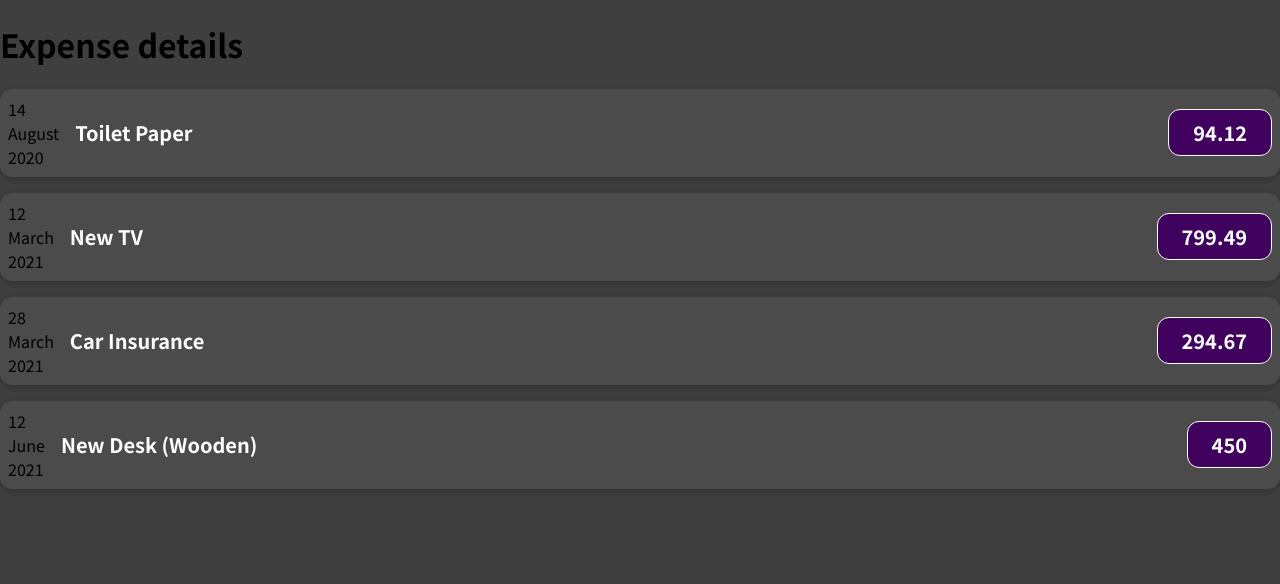
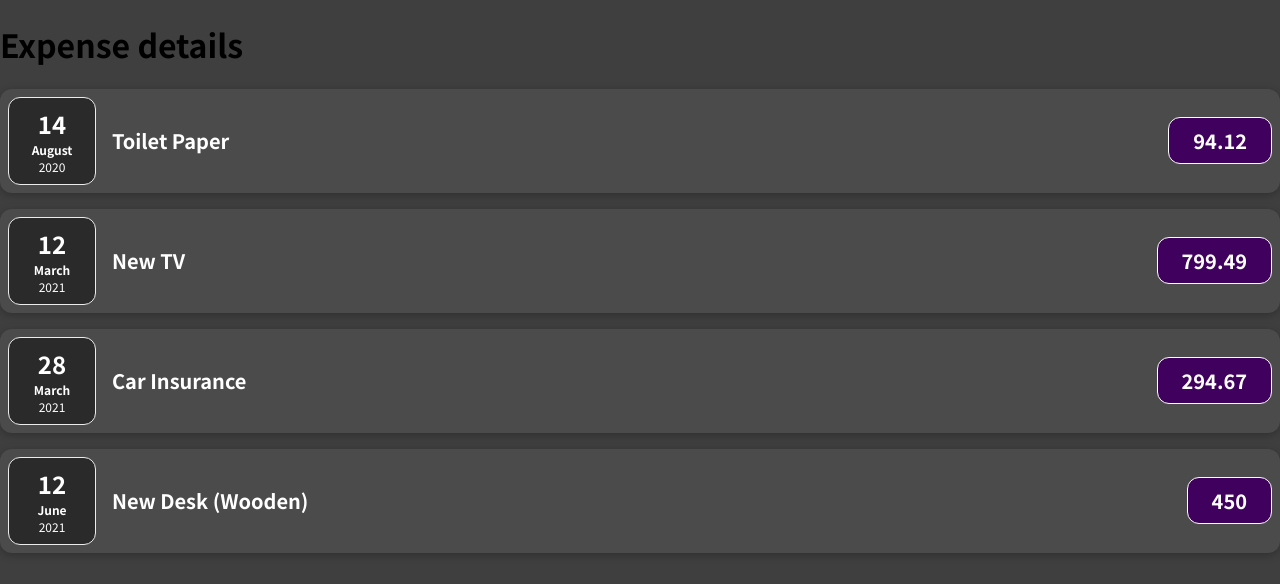
Before and after one commit to Moinulilm10/React_Tutorial, a React (Create React App) app: page / in a window 1280 px wide. Shown: the top 584 px of the page. Built offline with nearby package versions, Linux system fonts and the light colour scheme.

Commit message:
03.15_spilitting component into multiple component

```diff
--- a/src/Component/ExpenseItem/ExpenseItem.js
+++ b/src/Component/ExpenseItem/ExpenseItem.js
@@ -1,17 +1,11 @@
 import React from "react";
+import ExpensesDate from "../ExpensesDate/ExpensesDate";
 import "./ExpenseItem.css";
 
 const ExpenseItem = (props) => {
-  const day = props.date.toLocaleString("en-US", { day: "2-digit" });
-  const month = props.date.toLocaleString("en-US", { month: "long" });
-  const year = props.date.getFullYear();
   return (
     <div className="expense-item">
-      <div>
-        <div>{day}</div>
-        <div>{month}</div>
-        <div>{year}</div>
-      </div>
+      <ExpensesDate date={props.date} />
       {/* <div>{props.date.toISOString()}</div> */}
       <div className="expense-item__description">
         <h2>{props.title}</h2>
--- /dev/null
+++ b/src/Component/ExpensesDate/ExpensesDate.css
@@ -0,0 +1,26 @@
+.expense-date {
+  display: flex;
+  flex-direction: column;
+  width: 5.5rem;
+  height: 5.5rem;
+  border: 1px solid #ececec;
+  background-color: #2a2a2a;
+  color: white;
+  border-radius: 12px;
+  align-items: center;
+  justify-content: center;
+}
+
+.expense-date__month {
+  font-size: 0.75rem;
+  font-weight: bold;
+}
+
+.expense-date__year {
+  font-size: 0.75rem;
+}
+
+.expense-date__day {
+  font-size: 1.5rem;
+  font-weight: bold;
+}
--- /dev/null
+++ b/src/Component/ExpensesDate/ExpensesDate.js
@@ -0,0 +1,17 @@
+import React from "react";
+import "./ExpensesDate.css";
+
+const ExpensesDate = (props) => {
+  const day = props.date.toLocaleString("en-US", { day: "2-digit" });
+  const month = props.date.toLocaleString("en-US", { month: "long" });
+  const year = props.date.getFullYear();
+  return (
+    <div className="expense-date">
+      <div className="expense-date__day">{day}</div>
+      <div className="expense-date__month">{month}</div>
+      <div className="expense-date__year">{year}</div>
+    </div>
+  );
+};
+
+export default ExpensesDate;
```
